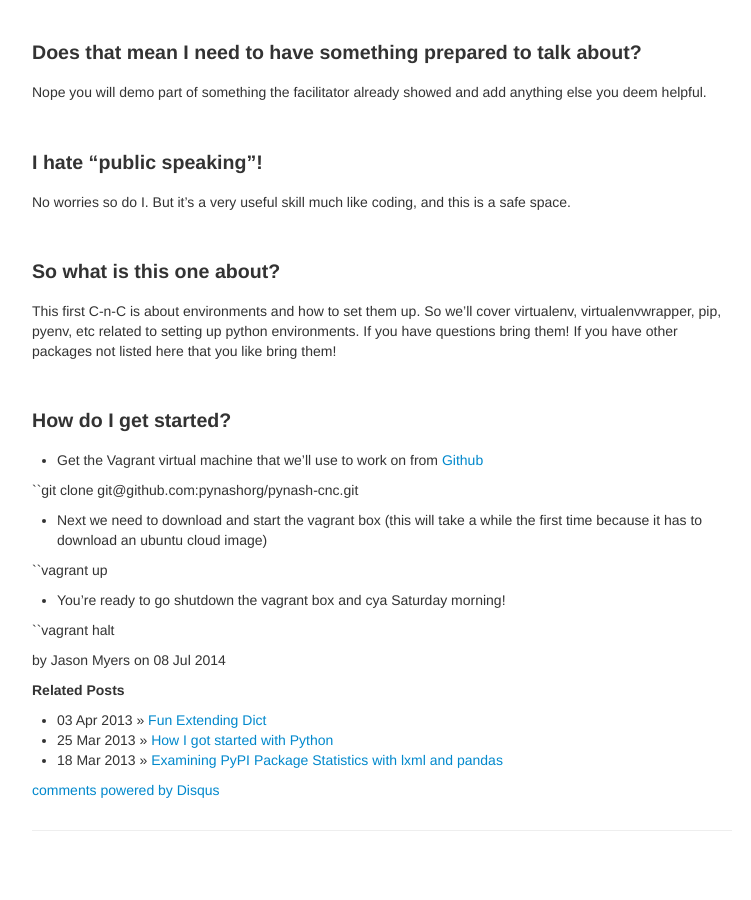
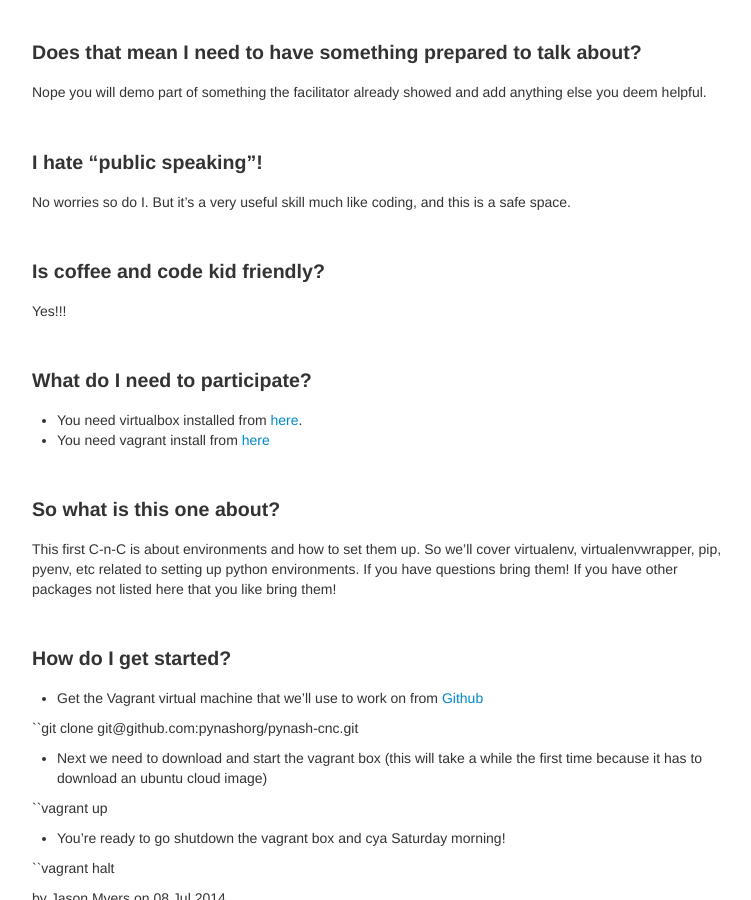
Before and after one commit to pynashorg/pynashorg.github.com, a Jekyll site: the page built from _posts/2014-07-08-PyNash-CNC-Environments.md, in a window 1280 px wide and 900 px high, scrolled down 928 px. Shown: the whole window, without its empty margins (258-1009 px from the left). Built offline with Jekyll 4.4.1, drawn with Linux system fonts in a browser that asks for light colours; nearby versions of some CDN libraries; library files that are not in the unit come from our copies; comment, search, counter and statistics services are not loaded.

Commit message:
Update 2014-07-08-PyNash-CNC-Environments.md

```diff
--- a/_posts/2014-07-08-PyNash-CNC-Environments.md
+++ b/_posts/2014-07-08-PyNash-CNC-Environments.md
@@ -38,6 +38,15 @@ Nope you will demo part of something the facilitator already showed and add anyt
 
 No worries so do I. But it's a very useful skill much like coding, and this is a safe space.
 
+## Is coffee and code kid friendly?
+
+Yes!!!
+
+## What do I need to participate?
+
+* You need virtualbox installed from [here](https://www.virtualbox.org/wiki/Downloads).
+* You need vagrant install from [here](https://www.vagrantup.com/downloads)
+
 ## So what is this one about?
 
 This first C-n-C is about environments and how to set them up.  So we'll cover virtualenv, virtualenvwrapper, pip, pyenv, etc related to setting up python environments.  If you have questions bring them! If you have other packages not listed here that you like bring them!
```
